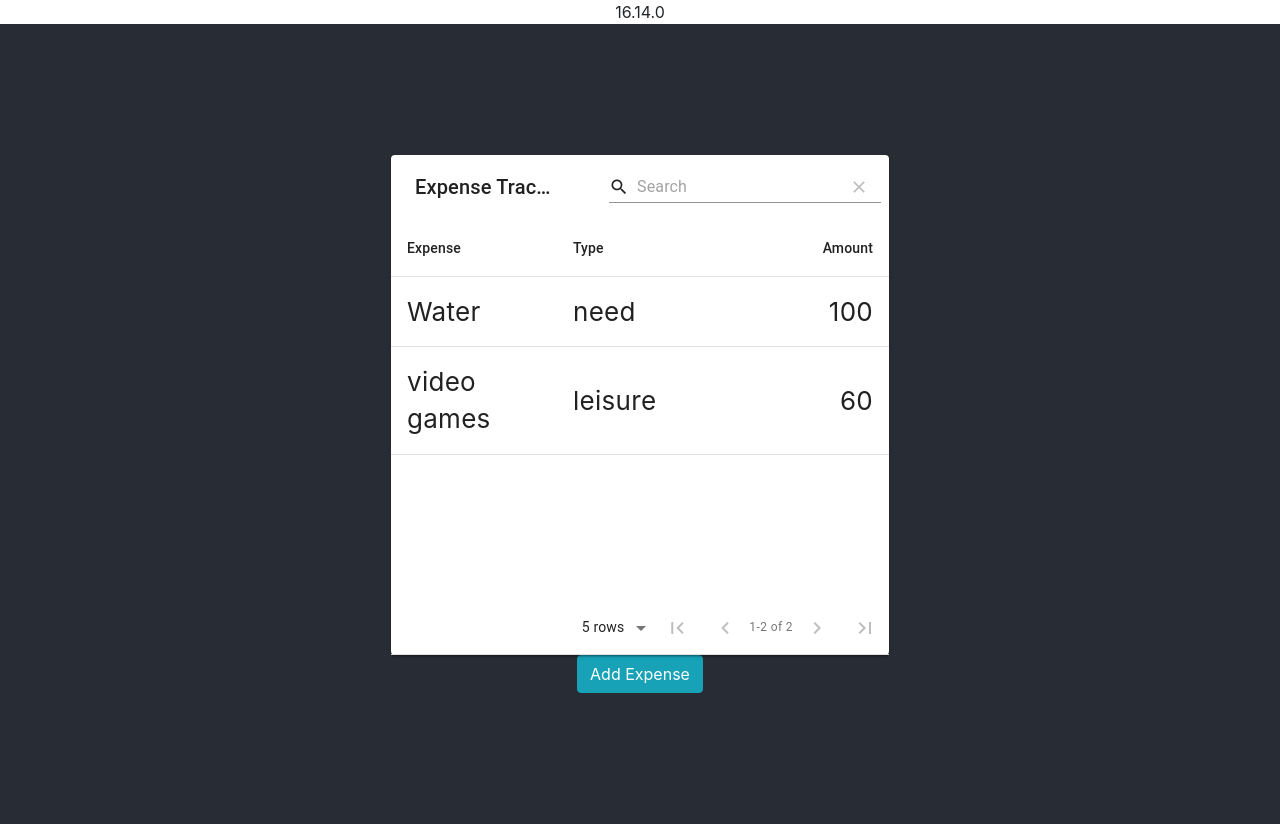
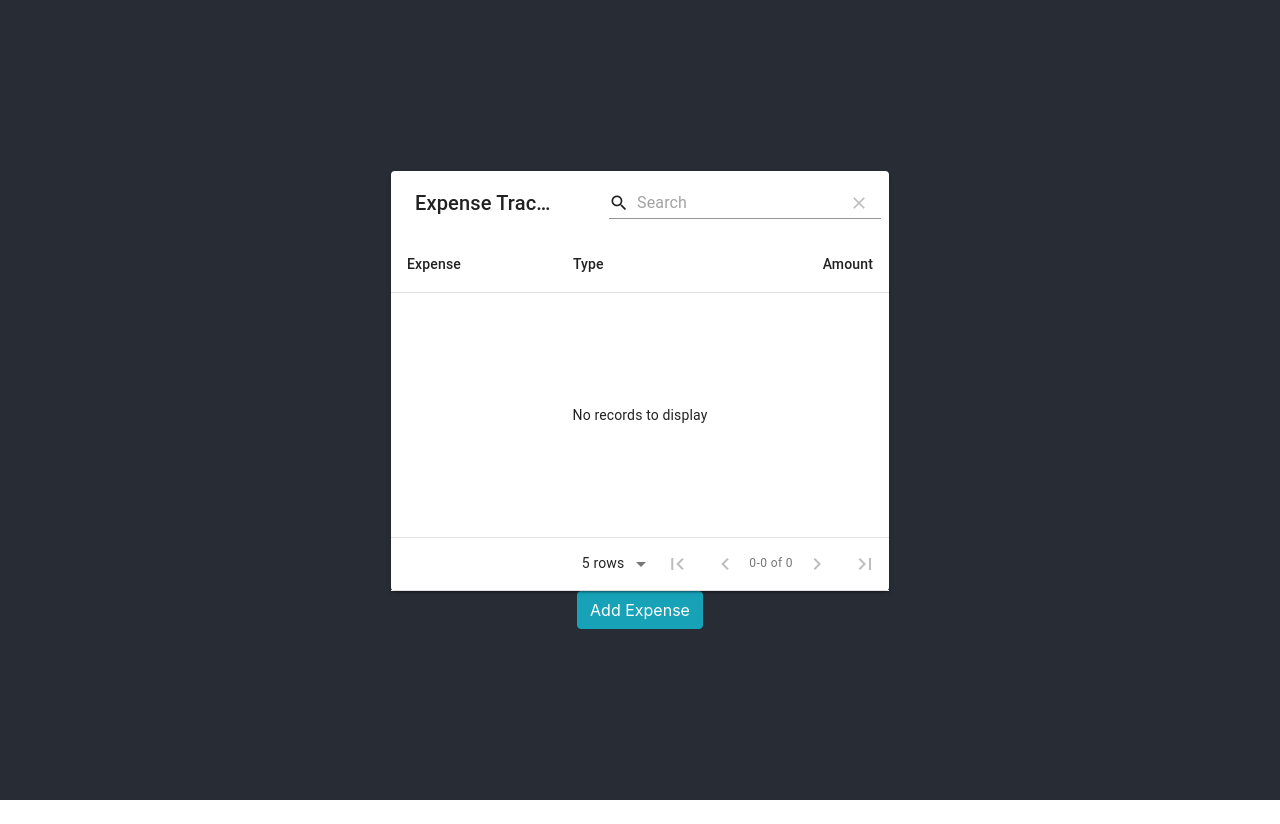
Before and after one commit to cesarwelch/devchallengefe, a React (Create React App) app: page / in a window 1280 px wide. After the commit the page ends 800 px from the top, so only its background shows below. Built offline with nearby package versions, Linux system fonts and the light colour scheme.

Commit message:
done with the add

```diff
--- a/src/App.js
+++ b/src/App.js
@@ -7,20 +7,19 @@ import Swal from 'sweetalert2';
 
 class App extends Component {
 
-  constructor(props){
+  constructor(props) {
       super(props);
       this.state = {
-        data: [{ expense: 'Water', type: 'need', amount: 100},{ expense: 'video games', type: 'leisure', amount: 60}]
+          data: []
       }
   }
-
-    async addExpense () {
-    var k;
-    const {value: formValues} = await Swal.fire({
+  async addExpense() {
+      const {
+          value: formValues
+      } = await Swal.fire({
           title: 'Expense detail',
           inputPlaceholder: 'test',
-      html:
-        '<input id="detail-input1" placeholder="Expense name" class="swal2-input">' +
+          html: '<input id="detail-input1" placeholder="Expense name" class="swal2-input">' +
            '<select id="detail-input2" class="swal2-input" style="display: flex;">    <option value="">        Select an expense category    </option>    <option value="leisure">        Leisure    </option>    <option value="saving">        Saving    </option>    <option value="payment">        Payment    </option></select>' +
            '<input id="detail-input3" placeholder="amount" class="swal2-input">',
           focusConfirm: false,
@@ -31,40 +30,31 @@ class App extends Component {
                   expense: document.getElementById('detail-input1').value,
                   type: detailInput2,
                   amount: parseInt(document.getElementById('detail-input3').value),
-          // tableData: { id: data.length}
               }
           }
-    })
-    var stateCopy = this.state.data;
-    stateCopy.push({ expense: 'Water', type: 'need', amount: 100});
-    this.setState({data: stateCopy});
-    // data.push(formValues);
-    // console.log(data);
+      });
       if (formValues) {
           var stateCopy = this.state.data;
-      stateCopy.push({ expense: 'Water', type: 'need', amount: 100});
-      this.setState({data: stateCopy});
+          stateCopy.push({
+              expense: formValues.expense,
+              type: formValues.type,
+              amount: formValues.amount
+          });
+          this.setState({
+              data: stateCopy
+          });
       }
   }
 
   render() {
-  function getState() {
-    return this.state.data;
-  }
-
-  const REACT_VERSION = React.version;
-
-
     return (
-
     <div className="App">
-     {REACT_VERSION}
         <header className="App-header">
             <Expensetable data={this.state.data}/>
-         <Button onClick={this.addExpense} variant="info">Add Expense</Button>
-
+                <Button onClick={this.addExpense.bind(this)} variant="info">
+                    Add Expense
+                </Button>
         </header>
-
     </div>
     );
   }
--- a/src/table/trackertable.js
+++ b/src/table/trackertable.js
@@ -2,9 +2,6 @@ import React, { useState } from "react";
 import MaterialTable from 'material-table'
 
 export default function(props) {
-
-
-
   return (
    <div style={{ maxWidth: '100%' }}>
         <MaterialTable
@@ -13,7 +10,6 @@ export default function(props) {
           	{ title: 'Type', field: 'type'},
           	{ title: 'Amount', field: 'amount', type: 'numeric'}
           ]}
-
           data={props.data}
           title="Expense Tracker"
         />
```
Lines whose indentation alone changed are shown as unchanged.
